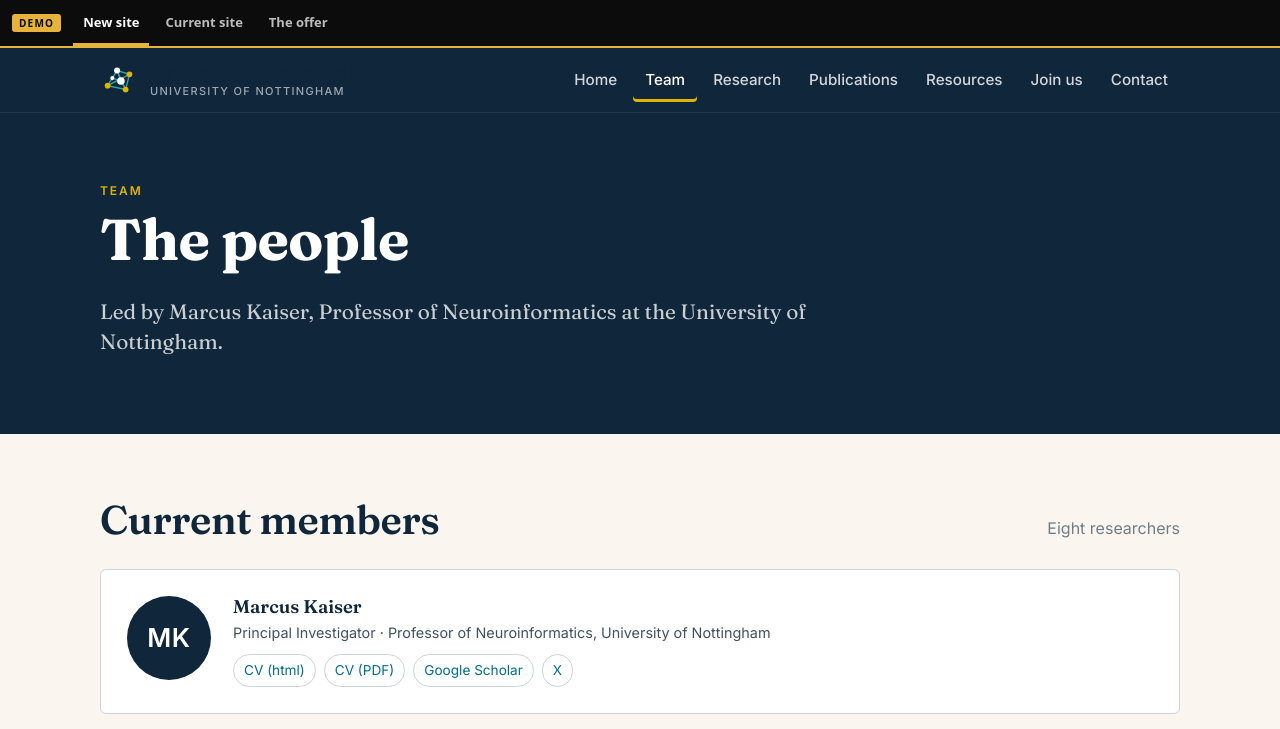
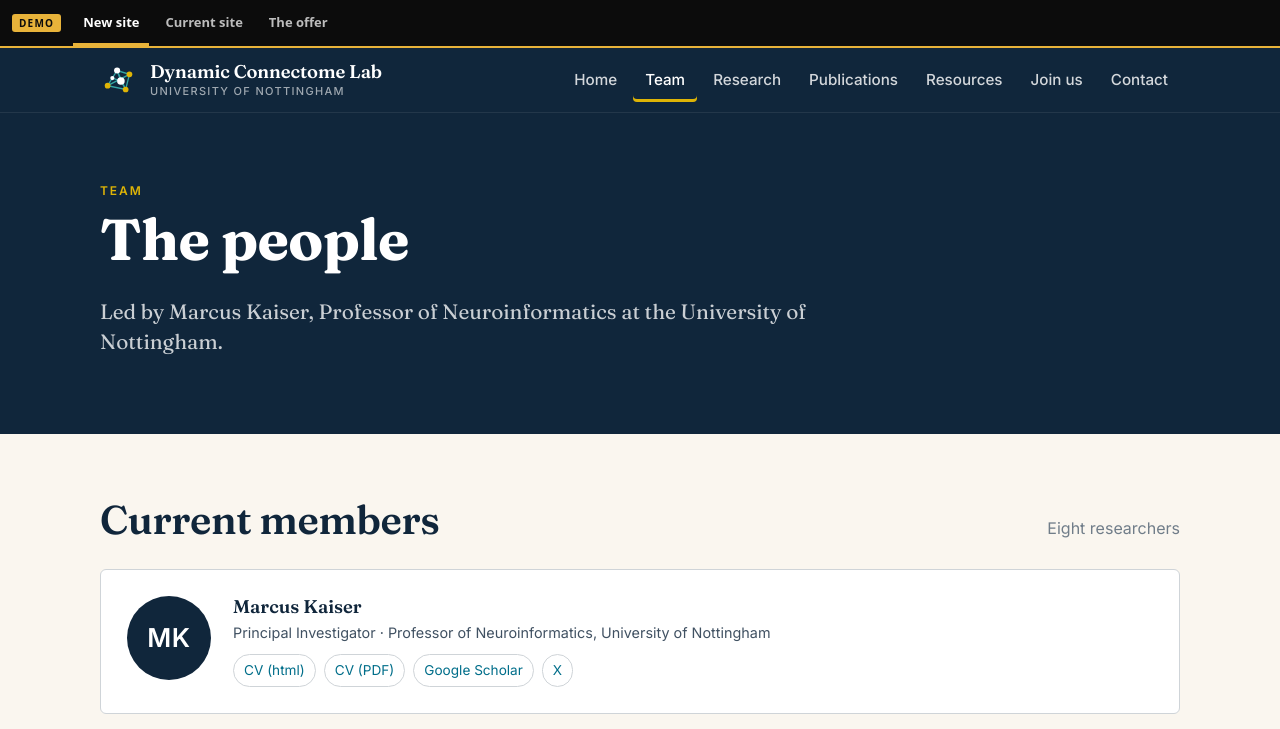
Before and after one commit to OttomanLabsAI/dynamic-connectome-lab-web, a website: page public/team/index.html in a window 1280 px wide. In both pictures the pointer is over the link 241 px from the left and 80 px from the top of the page. Shown: the top 729 px of the page. Drawn offline with Linux system fonts and the light colour scheme.

Commit message:
Keep links legible on the dark bands when hovered
The hover colour is --ink, which is the same navy the header, the footer and
the dark bands are painted in, so hovering a link there painted it out against
its own background. The header wordmark disappeared entirely; only its small
caps line survived, because that sets a colour of its own.

Nothing else went that way by design — the footer and the bands were legible
only because their colour rule happened to be written after the hover one, at
equal weight. The dark contexts now say what they want instead.

- State the hover colour for the header, the footer and the dark bands
- This also settles the hero buttons, which inherited the same hover and so
  flipped from white to navy the moment the pointer touched them

```diff
--- a/public/assets/css/site.css
+++ b/public/assets/css/site.css
@@ -28,6 +28,12 @@ body{margin:0;background:var(--bg);color:var(--ink);font:400 16px/1.6 var(--body
 img,svg{max-width:100%;height:auto;display:block}
 a{color:var(--accent-ink);text-decoration-thickness:1px;text-underline-offset:2px}
 a:hover{color:var(--ink)}
+/* --ink is the very navy the dark bands, the header and the footer are painted
+   in, so that hover paints a link out against its own background. The header
+   wordmark did exactly that. The dark contexts therefore state their hover
+   colour rather than leaving it to which rule happens to come last, which is
+   all that was keeping the footer and the bands legible. */
+.site-header a:hover,.site-footer a:hover,.on-dark a:hover{color:#fff}
 :focus-visible{outline:3px solid var(--accent);outline-offset:2px}
 .skip{position:absolute;left:8px;top:56px;width:1px;height:1px;overflow:hidden;clip:rect(0 0 0 0);white-space:nowrap;background:var(--gold);color:var(--ink);padding:8px 12px;z-index:60}
 .skip:focus{width:auto;height:auto;clip:auto;overflow:visible}
```
